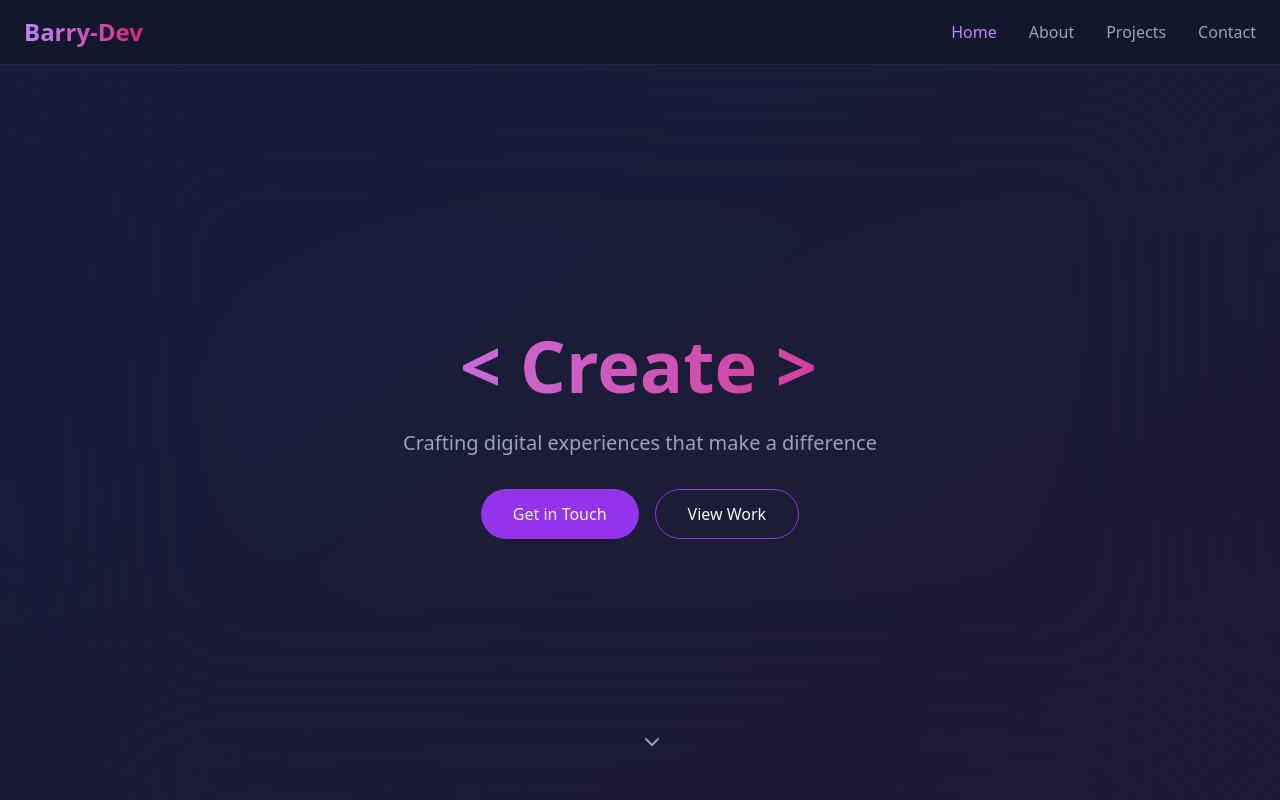
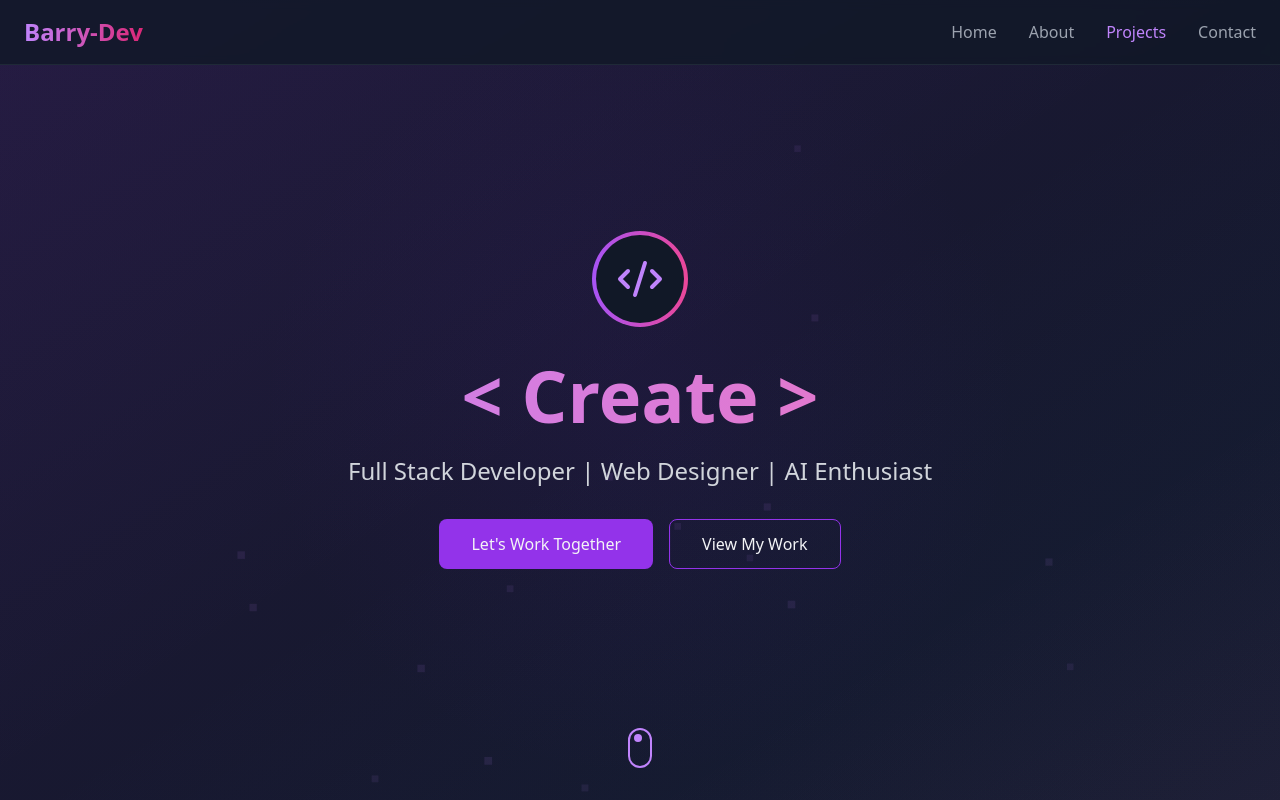
Before and after one commit to ThatBaz/Portfolio, a React (Vite) app: page / in a window 1280 px wide. Shown: the top 800 px of the page. Built offline with nearby package versions, Linux system fonts and the light colour scheme.

Commit message:
Edited hero section

```diff
--- a/src/App.tsx
+++ b/src/App.tsx
@@ -1,5 +1,6 @@
 import React, { useState, useEffect, useRef } from 'react';
-import { Code2, Briefcase, User2, Mail, ChevronDown, ExternalLink, Github, Linkedin } from 'lucide-react';
+import { Code2, ChevronDown, Github, Linkedin, Mail } from 'lucide-react';
+import { motion } from 'framer-motion';
 
 function App() {
   const [activeSection, setActiveSection] = useState('hero');
@@ -138,49 +139,106 @@ function App() {
       </nav>
 
       {/* Hero Section */}
-      <section id="hero" className="min-h-screen flex items-center justify-center pt-16 relative overflow-hidden">
-        <div className="absolute inset-0 bg-gradient-to-br from-purple-900/20 via-blue-900/20 to-pink-900/20 animate-gradient" />
-        <div className="absolute inset-0 backdrop-blur-[100px]" />
-        <div className="container mx-auto px-6 relative z-10">
-          <div className="max-w-3xl mx-auto text-center">
-            <div className="mb-6 h-[80px] flex items-center justify-center">
-              <h1
-                key={titleIndex}
-                className="text-5xl md:text-7xl font-bold bg-gradient-to-r from-purple-400 to-pink-600 bg-clip-text text-transparent typing-text"
-              >
-                {titles[titleIndex]}
-              </h1>
-            </div>
-            <p
-              className={`text-xl text-gray-400 mb-8 ${
-                isVisible ? 'animate-fade-in-up animate-delay-100' : 'opacity-0'
-              }`}
-            >
-              Crafting digital experiences that make a difference
-            </p>
-            <div
-              className={`flex justify-center space-x-4 ${
-                isVisible ? 'animate-fade-in-up animate-delay-200' : 'opacity-0'
-              }`}
-            >
-              <button
-                onClick={() => handleNavClick('contact')}
-                className="bg-purple-600 hover:bg-purple-700 px-8 py-3 rounded-full transition-all duration-300 transform hover:scale-105 hover:shadow-lg hover:shadow-purple-500/25"
-              >
-                Get in Touch
-              </button>
-              <button
-                onClick={() => handleNavClick('projects')}
-                className="border border-purple-600 px-8 py-3 rounded-full hover:bg-purple-600/10 transition-all duration-300 hover:shadow-lg hover:shadow-purple-500/25"
-              >
-                View Work
-              </button>
-            </div>
+      <section className="relative h-screen flex items-center justify-center overflow-hidden">
+        <div className="absolute inset-0 w-full h-full">
+          <div className="absolute inset-0 bg-gradient-to-br from-purple-900/20 to-gray-900"></div>
+          <div className="absolute inset-0 bg-[radial-gradient(circle_at_50%_50%,rgba(76,29,149,0.1),transparent_50%)]"></div>
+
+          {/* Animated background elements */}
+          <div className="absolute inset-0 overflow-hidden">
+            {[...Array(20)].map((_, i) => (
+              <motion.div
+                key={i}
+                className="absolute w-1 h-1 bg-purple-400/20"
+                initial={{
+                  x: Math.random() * window.innerWidth,
+                  y: Math.random() * window.innerHeight,
+                }}
+                animate={{
+                  x: Math.random() * window.innerWidth,
+                  y: Math.random() * window.innerHeight,
+                  scale: [1, 2, 1],
+                  opacity: [0.2, 0.5, 0.2],
+                }}
+                transition={{
+                  duration: Math.random() * 10 + 10,
+                  repeat: Infinity,
+                  ease: "linear",
+                }}
+              />
+            ))}
+          </div>
+
+          {/* Gradient mesh */}
+          <div className="absolute inset-0">
+            <div className="absolute top-0 left-0 w-full h-full bg-gradient-to-br from-purple-500/5 via-transparent to-blue-500/5"></div>
+            <div className="absolute bottom-0 right-0 w-1/2 h-1/2 bg-gradient-to-tl from-pink-500/5 via-transparent to-transparent"></div>
           </div>
         </div>
-        <div className="absolute bottom-10 left-1/2 transform -translate-x-1/2 animate-bounce">
-          <ChevronDown className="w-6 h-6 text-gray-400" />
-        </div>
+
+        <motion.div
+          initial={{ opacity: 0, y: 20 }}
+          animate={{ opacity: 1, y: 0 }}
+          transition={{ duration: 0.8 }}
+          className="container mx-auto px-4 text-center z-10"
+        >
+          <motion.div
+            initial={{ scale: 0.9, opacity: 0 }}
+            animate={{ scale: 1, opacity: 1 }}
+            transition={{ duration: 0.5, delay: 0.2 }}
+            className="mb-8"
+          >
+            <div className="w-24 h-24 mx-auto mb-6 relative">
+              <div className="absolute inset-0 bg-gradient-to-r from-purple-500 to-pink-500 rounded-full animate-pulse"></div>
+              <div className="absolute inset-1 bg-gray-900 rounded-full flex items-center justify-center">
+                <Code2 className="w-12 h-12 text-purple-400" />
+              </div>
+            </div>
+          </motion.div>
+
+          <h1 className="text-5xl md:text-7xl font-bold mb-6 bg-clip-text text-transparent bg-gradient-to-r from-purple-400 to-pink-400">
+            {titles[titleIndex]}
+          </h1>
+          <p className="text-xl md:text-2xl mb-8 text-gray-300">
+            Full Stack Developer | Web Designer | AI Enthusiast
+          </p>
+          <div className="flex gap-4 justify-center">
+            <motion.button
+              whileHover={{ scale: 1.05 }}
+              whileTap={{ scale: 0.95 }}
+              className="px-8 py-3 bg-purple-600 hover:bg-purple-700 rounded-lg transition-all relative group overflow-hidden"
+              onClick={() => handleNavClick('contact')}
+            >
+              <span className="relative z-10">Let's Work Together</span>
+              <div className="absolute inset-0 bg-gradient-to-r from-purple-600 to-pink-600 transform translate-y-full group-hover:translate-y-0 transition-transform duration-300"></div>
+            </motion.button>
+            <motion.button
+              whileHover={{ scale: 1.05 }}
+              whileTap={{ scale: 0.95 }}
+              className="px-8 py-3 border border-purple-600 hover:bg-purple-600/20 rounded-lg transition-all relative group overflow-hidden"
+              onClick={() => handleNavClick('projects')}
+            >
+              <span className="relative z-10">View My Work</span>
+              <div className="absolute inset-0 bg-purple-600/10 transform -translate-x-full group-hover:translate-x-0 transition-transform duration-300"></div>
+            </motion.button>
+          </div>
+        </motion.div>
+
+        {/* Scroll indicator */}
+        <motion.div
+          initial={{ opacity: 0 }}
+          animate={{ opacity: 1 }}
+          transition={{ delay: 1 }}
+          className="absolute bottom-8 left-1/2 transform -translate-x-1/2"
+        >
+          <div className="w-6 h-10 border-2 border-purple-400 rounded-full p-1">
+            <motion.div
+              animate={{ y: [0, 12, 0] }}
+              transition={{ duration: 1.5, repeat: Infinity, ease: "easeInOut" }}
+              className="w-2 h-2 bg-purple-400 rounded-full"
+            ></motion.div>
+          </div>
+        </motion.div>
       </section>
 
       {/* About Section */}
```
